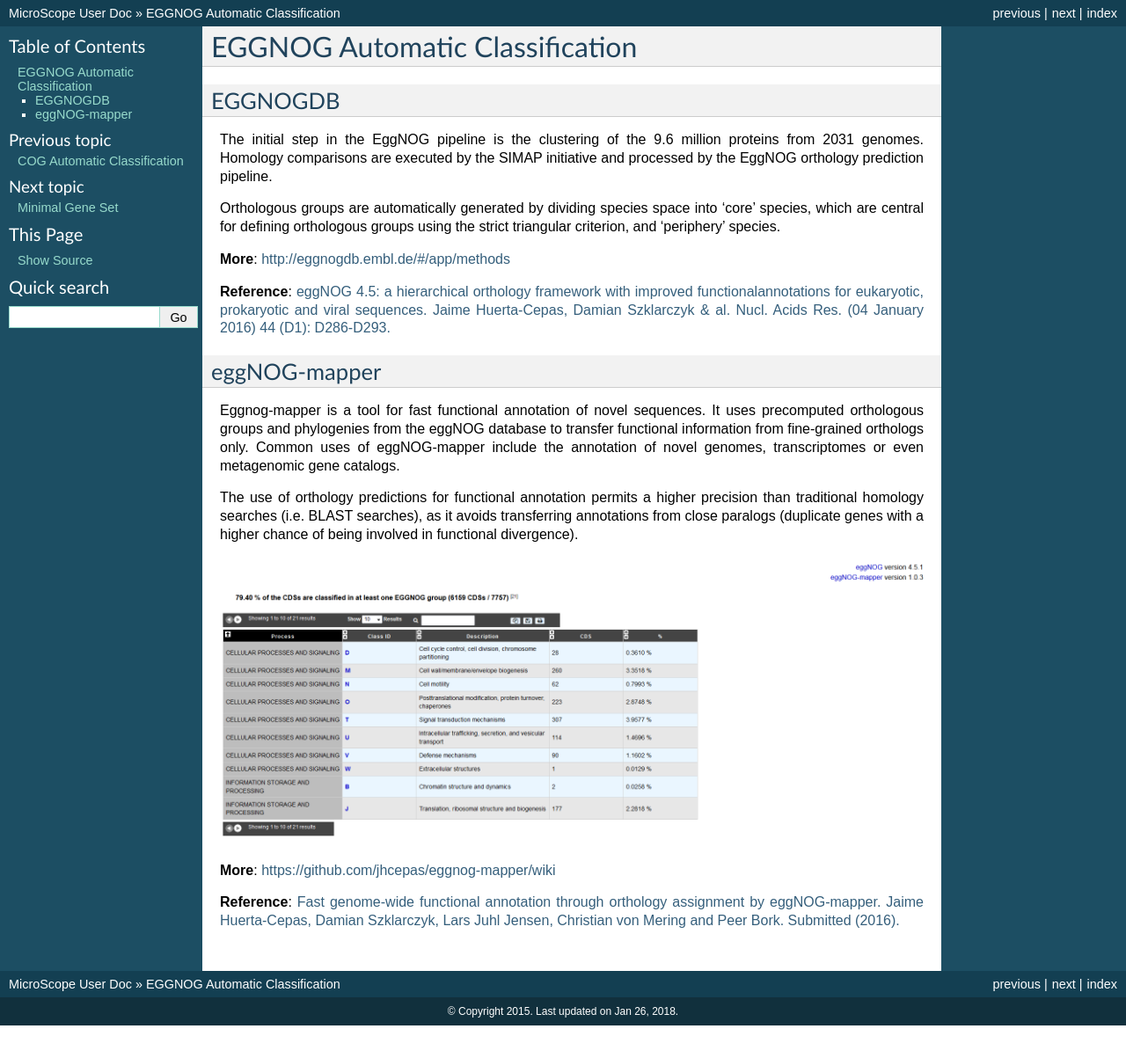
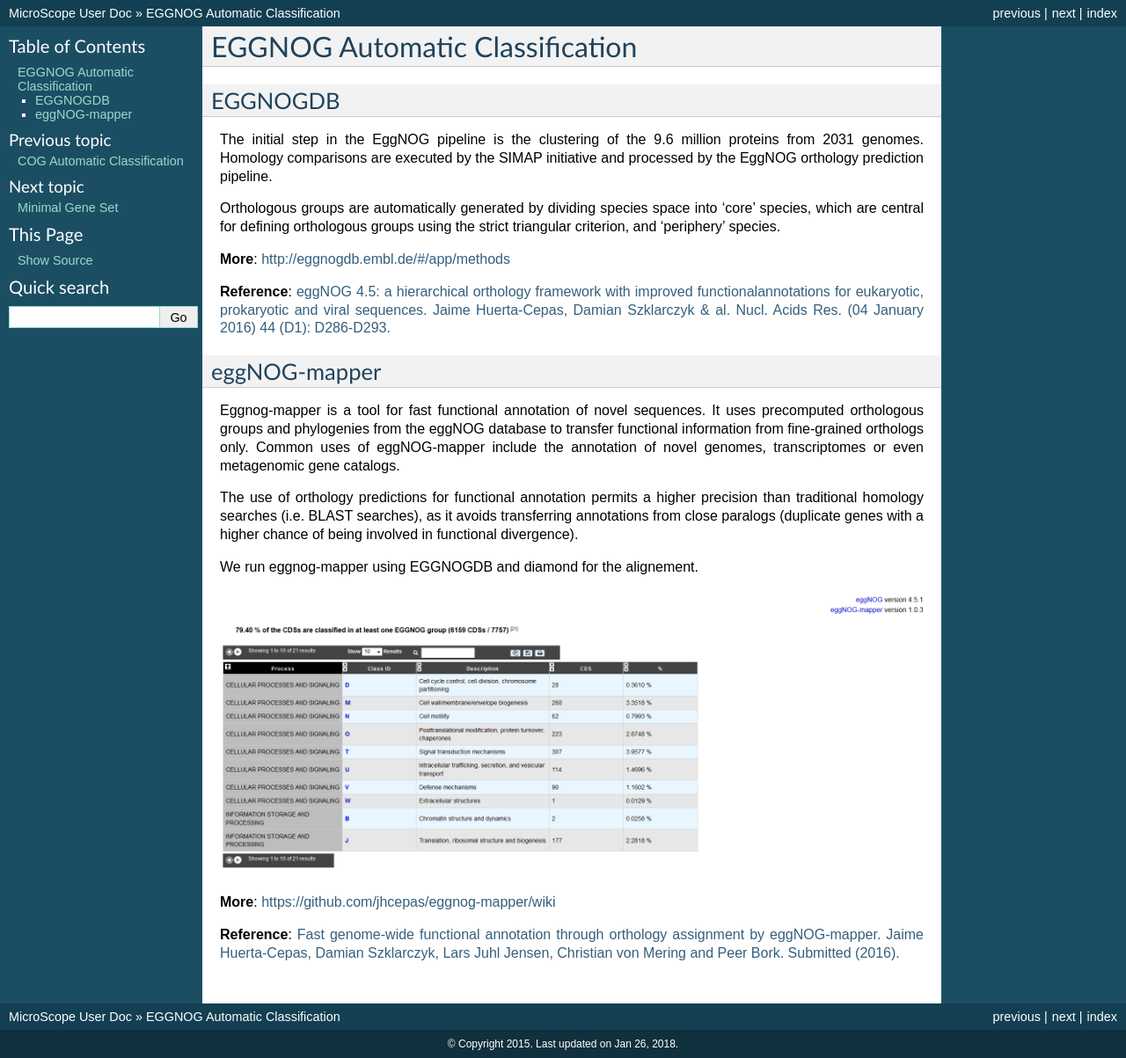
Before and after one commit to labgem/microscope-user-doc, a Sphinx documentation site: the page built from docs/content/genomic/classifEGGNOG.rst, in a window 1280 px wide. Shown: the whole page at 88% size. Built offline with Sphinx 7.4.7, drawn with Linux system fonts in a browser that asks for light colours; formulas are drawn with MathJax 3; before the commit the page ends 1166 px from its top, so only the background shows below that.

Commit message:
Update classifEGGNOG.rst

```diff
--- a/docs/content/genomic/classifEGGNOG.rst
+++ b/docs/content/genomic/classifEGGNOG.rst
@@ -28,6 +28,8 @@ The use of orthology predictions for functional annotation permits a higher prec
 (i.e. BLAST searches), as it avoids transferring annotations from close paralogs
 (duplicate genes with a higher chance of being involved in functional divergence).
 
+We run eggnog-mapper using EGGNOGDB and diamond for the alignement.
+
 .. image:: img/EGGNOG.PNG
 
 **More**: https://github.com/jhcepas/eggnog-mapper/wiki
```
